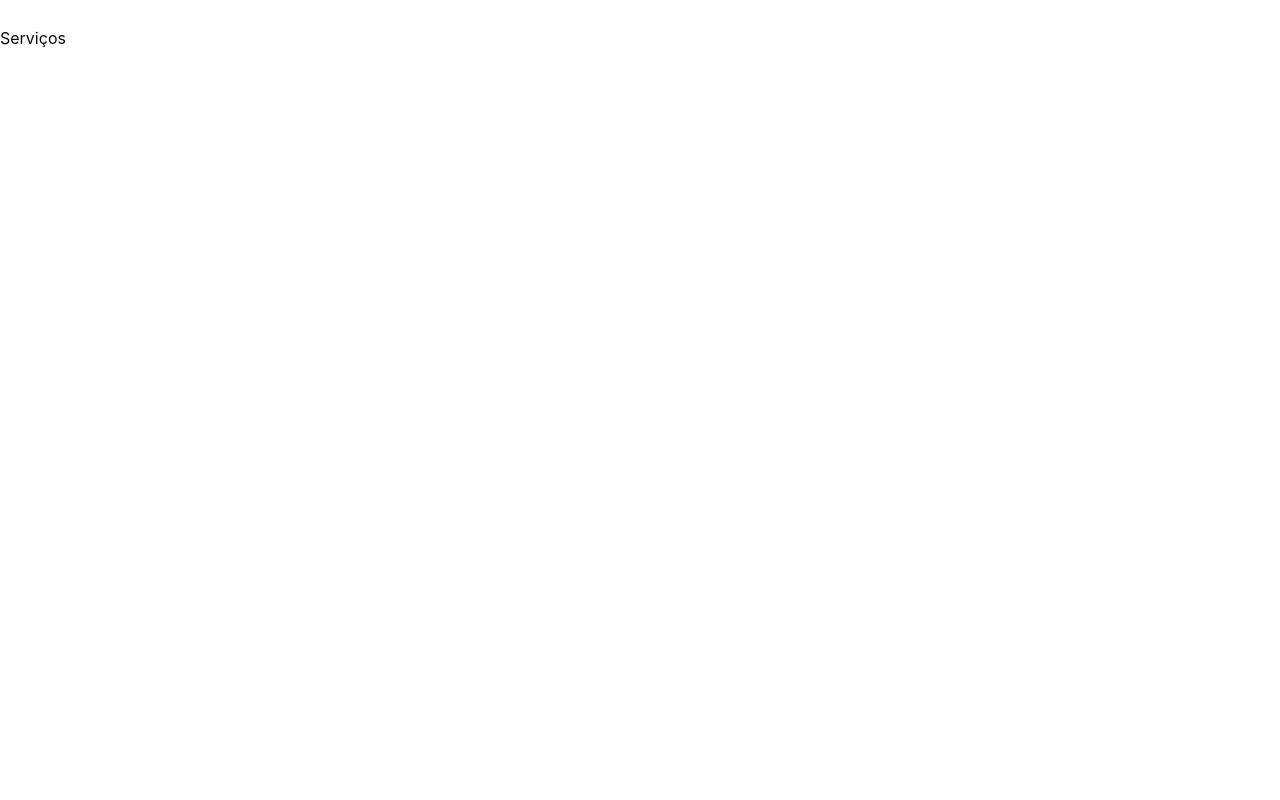
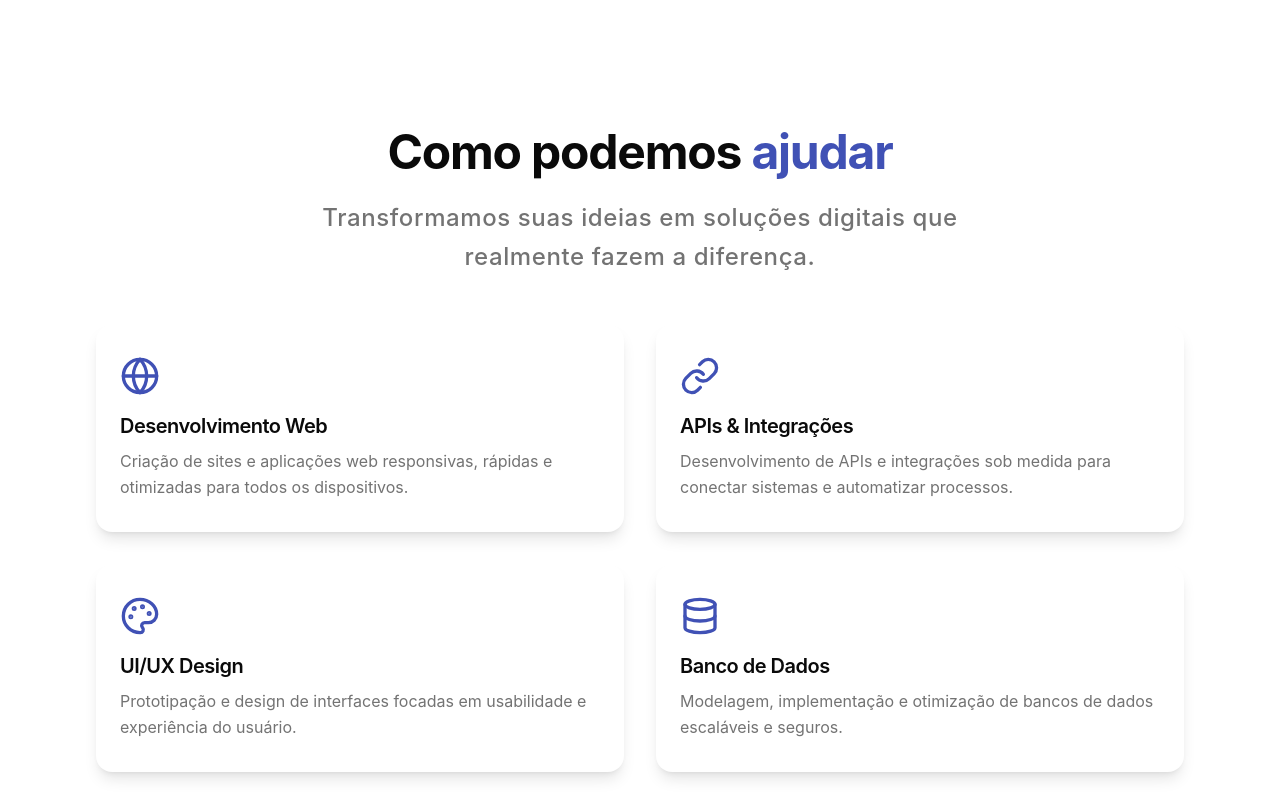
Before and after one commit to JulioC090/portfolio, a Next.js app: page / in a window 1280 px wide. Shown: the part 3240-4040 px from the top of the page. Built offline with nearby package versions, Linux system fonts and the light colour scheme.

Commit message:
feat: add service section

```diff
--- a/src/app/page.tsx
+++ b/src/app/page.tsx
@@ -2,6 +2,7 @@ import Navbar from '@/features/navigation/components/Navbar';
 import AboutSection from '@/features/sections/components/AboutSection';
 import HeroBanner from '@/features/sections/components/HeroBanner';
 import ProjectsSection from '@/features/sections/components/ProjectsSection';
+import ServicesSection from '@/features/sections/components/ServicesSection';
 
 export default function Home() {
   return (
@@ -14,9 +15,8 @@ export default function Home() {
 
         <ProjectsSection />
 
-        <div className="h-screen" id="services">
-          Serviços
-        </div>
+        <ServicesSection />
+
         <div className="h-screen" id="contact">
           Contato
         </div>
--- /dev/null
+++ b/src/features/sections/components/ServicesSection.tsx
@@ -0,0 +1,65 @@
+'use client';
+
+import { Card, CardContent } from '@/components/ui/card';
+import HeadLineText from '@/features/sections/components/HeadlineText';
+import Section from '@/features/sections/components/Section';
+import { service } from '@/features/sections/data/service';
+import { containerVariants } from '@/features/sections/variants/containerVariants';
+import { itemVariants } from '@/features/sections/variants/itemVariants';
+import { motion, useReducedMotion } from 'motion/react';
+
+export default function ServicesSection() {
+  const shouldReduceMotion = useReducedMotion();
+
+  return (
+    <Section id="services">
+      <motion.div
+        className="container-narrow mx-auto flex flex-col gap-12 text-center"
+        variants={containerVariants(shouldReduceMotion)}
+        initial="hidden"
+        whileInView="visible"
+        viewport={{ once: true, margin: '-100px' }}
+      >
+        <div>
+          <motion.h2
+            className="text-headline mb-4"
+            variants={itemVariants(shouldReduceMotion)}
+          >
+            <HeadLineText parts={service.headline}></HeadLineText>
+          </motion.h2>
+
+          <motion.p
+            className="text-subhead max-w-2xl mx-auto"
+            variants={itemVariants(shouldReduceMotion)}
+          >
+            {service.description}
+          </motion.p>
+        </div>
+
+        <div className="grid grid-cols-1 md:grid-cols-2 gap-8">
+          {service.services.map((service, index) => {
+            return (
+              <motion.div
+                key={service.title}
+                variants={itemVariants(shouldReduceMotion)}
+                custom={index}
+              >
+                <Card className="group animate-lift overflow-hidden border-0 shadow-lg bg-card h-full w-full flex flex-col hover:scale-105 transition-transform">
+                  <CardContent className="px-6 py-8  flex-1 flex flex-col text-left">
+                    <service.icon className="h-10 w-10 text-primary mb-4" />
+                    <h3 className="text-xl font-semibold tracking-tight mb-2">
+                      {service.title}
+                    </h3>
+                    <p className="text-muted-foreground leading-relaxed">
+                      {service.description}
+                    </p>
+                  </CardContent>
+                </Card>
+              </motion.div>
+            );
+          })}
+        </div>
+      </motion.div>
+    </Section>
+  );
+}
--- /dev/null
+++ b/src/features/sections/data/service.ts
@@ -0,0 +1,55 @@
+import {
+  CheckCircle,
+  Database,
+  Globe,
+  Lightbulb,
+  Link,
+  Palette,
+} from 'lucide-react';
+
+export const service = {
+  headline: [
+    { text: 'Como podemos', highlight: false },
+    { text: 'ajudar', highlight: true },
+  ],
+  description:
+    'Transformamos suas ideias em soluções digitais que realmente fazem a diferença.',
+  services: [
+    {
+      title: 'Desenvolvimento Web',
+      description:
+        'Criação de sites e aplicações web responsivas, rápidas e otimizadas para todos os dispositivos.',
+      icon: Globe,
+    },
+    {
+      title: 'APIs & Integrações',
+      description:
+        'Desenvolvimento de APIs e integrações sob medida para conectar sistemas e automatizar processos.',
+      icon: Link,
+    },
+    {
+      title: 'UI/UX Design',
+      description:
+        'Prototipação e design de interfaces focadas em usabilidade e experiência do usuário.',
+      icon: Palette,
+    },
+    {
+      title: 'Banco de Dados',
+      description:
+        'Modelagem, implementação e otimização de bancos de dados escaláveis e seguros.',
+      icon: Database,
+    },
+    {
+      title: 'Testes & Manutenção',
+      description:
+        'Testes automatizados, monitoramento e manutenção contínua para garantir segurança e performance.',
+      icon: CheckCircle,
+    },
+    {
+      title: 'Consultoria Técnica',
+      description:
+        'Apoio estratégico e técnico para transformar ideias em soluções digitais escaláveis.',
+      icon: Lightbulb,
+    },
+  ],
+};
```
